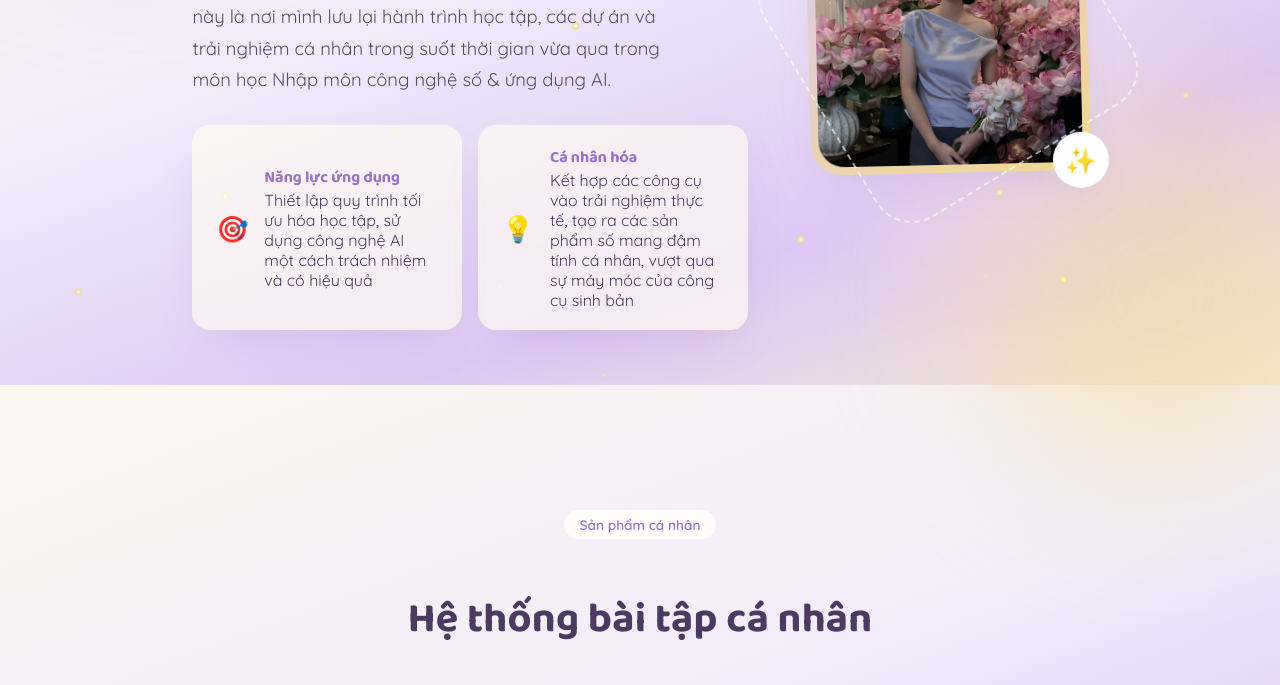
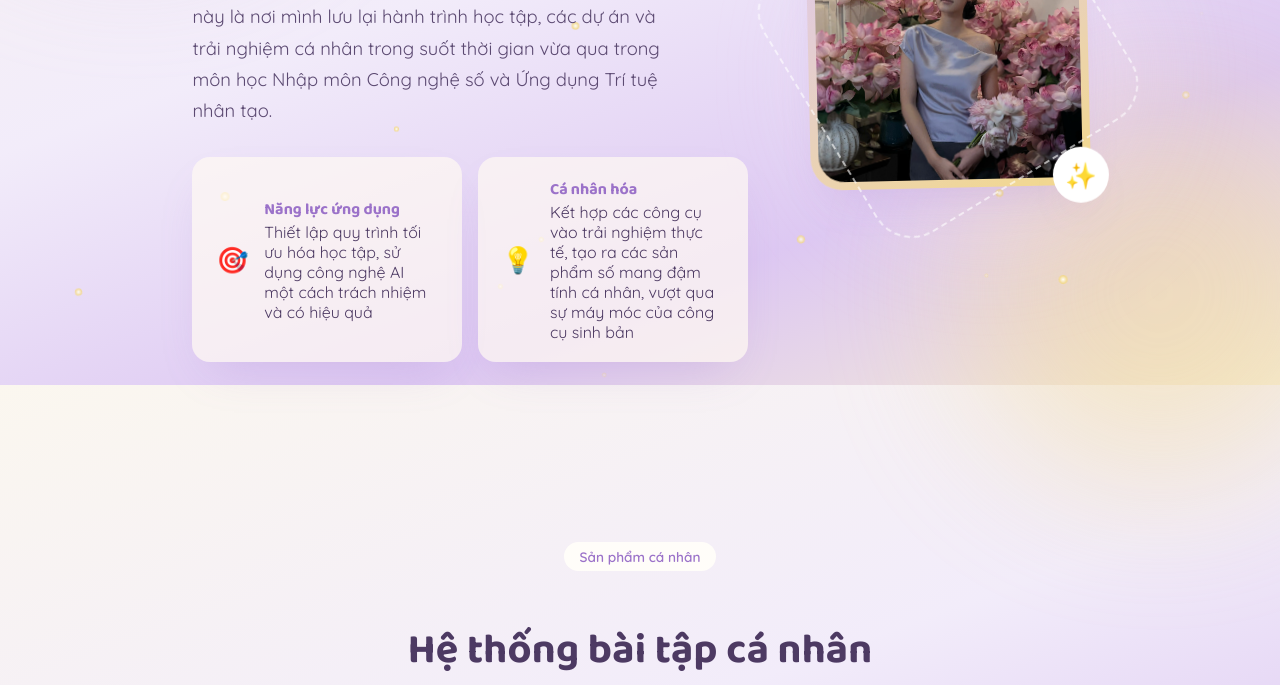
Before and after one commit to vermouthie16-crypto/cns, a plain HTML site: page index.html in a window 1280 px wide. Shown: the part 415-1100 px from the top of the page. Drawn offline with Linux system fonts and the light colour scheme.

Commit message:
Correct terminology in hero section description
Updated the description in the hero section to correct terminology and improve clarity.

```diff
--- a/index.html
+++ b/index.html
@@ -546,7 +546,7 @@
   <div class="hero-text">
     <span class="eyebrow reveal">🎓 Ngôn ngữ và Văn hóa Nhật Bản · ULIS – ĐHQGHN</span>
     <h1 class="reveal">Xin chào! Mình là<br><span>Vũ Khánh Linh</span></h1>
-    <p class="reveal">Sinh viên ngành <b>Ngôn ngữ và Văn hóa Nhật Bản</b> tại <b>Trường Đại học Ngoại ngữ - ĐHQGHN</b>. Digital Portfolio này là nơi mình lưu lại hành trình học tập, các dự án và trải nghiệm cá nhân trong suốt thời gian vừa qua trong môn học Nhập môn công nghệ số & ứng dụng AI.</p>
+    <p class="reveal">Sinh viên ngành <b>Ngôn ngữ và Văn hóa Nhật Bản</b> tại <b>Trường Đại học Ngoại ngữ - ĐHQGHN</b>. Digital Portfolio này là nơi mình lưu lại hành trình học tập, các dự án và trải nghiệm cá nhân trong suốt thời gian vừa qua trong môn học Nhập môn Công nghệ số và Ứng dụng Trí tuệ nhân tạo.</p>
     <div class="hero-cta reveal">
       <div class="fact" style="flex:1 1 220px;">
         <span class="icon">🎯</span>
```
